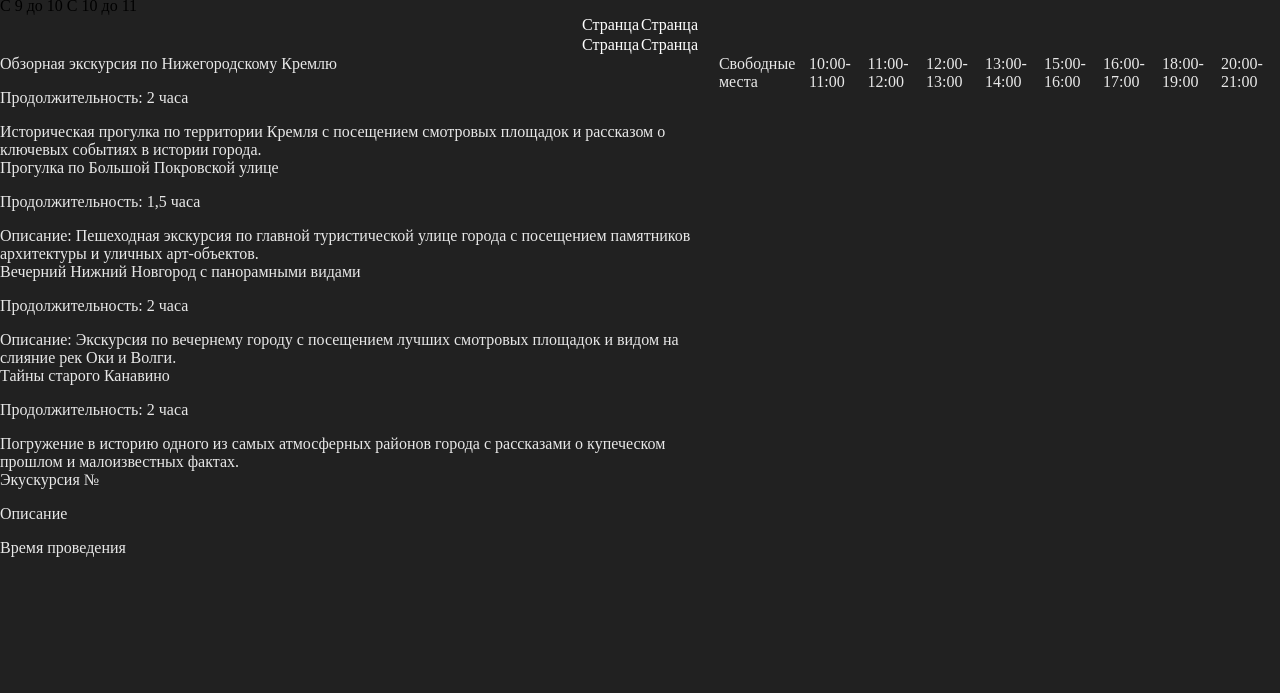
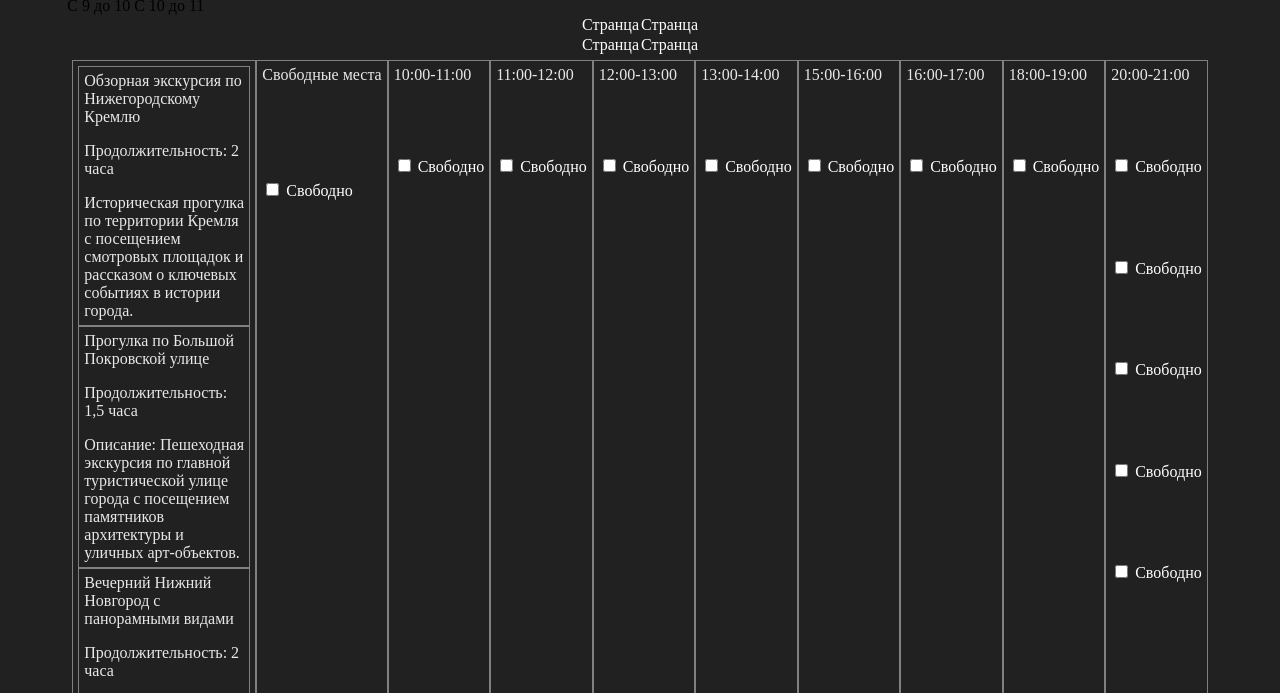
Before and after one commit to milota-dnr/module-1, a plain HTML site: page excursion.html in a window 1280 px wide. Shown: the part 77-770 px from the top of the page. Drawn offline with Linux system fonts and the light colour scheme.

Commit message:
работа над страницей рассписания экскурсий

```diff
--- a/excursion.html
+++ b/excursion.html
@@ -69,35 +69,101 @@
             </div>
             <div class="rows-svoboda">
                 <div class="block-1">Свободные места</div>
+                <form action="" style="border: 1px white; padding-top: 80%; padding-bottom: 10%;">
+                    <input type="checkbox" name="" id="">
+                    <label for="" style="color: white;">Свободно</label>
+                </form>
             </div>
             <div class="time">
                 <div class="block-1">10:00-11:00</div>
+                <form action="" style="border: 1px white; padding-top: 80%; padding-bottom: 10%;">
+                    <input type="checkbox" name="" id="">
+                    <label for="" style="color: white;">Свободно</label>
+                </form>
             </div>
             <div class="time">
                 <div class="block-1">11:00-12:00</div>
+                <form action="" style="border: 1px white; padding-top: 80%; padding-bottom: 10%;">
+                    <input type="checkbox" name="" id="">
+                    <label for="" style="color: white;">Свободно</label>
+                </form>
             </div>
             <div class="time">
                 <div class="block-1">12:00-13:00</div>
+                <form action="" style="border: 1px white; padding-top: 80%; padding-bottom: 10%;">
+                    <input type="checkbox" name="" id="">
+                    <label for="" style="color: white;">Свободно</label>
+                </form>
             </div>
             <div class="time">
                 <div class="block-1">13:00-14:00</div>
+                <form action="" style="border: 1px white; padding-top: 80%; padding-bottom: 10%;">
+                    <input type="checkbox" name="" id="">
+                    <label for="" style="color: white;">Свободно</label>
+                </form>
             </div>
             <div class="time">
                 <div class="block-1">15:00-16:00</div>
+                <form action="" style="border: 1px white; padding-top: 80%; padding-bottom: 10%;">
+                    <input type="checkbox" name="" id="">
+                    <label for="" style="color: white;">Свободно</label>
+                </form>
             </div>
             <div class="time">
                 <div class="block-1">16:00-17:00</div>
+                <form action="" style="border: 1px white; padding-top: 80%; padding-bottom: 10%;">
+                    <input type="checkbox" name="" id="">
+                    <label for="" style="color: white;">Свободно</label>
+                </form>
             </div>
             <div class="time">
                 <div class="block-1">18:00-19:00</div>
+                <form action="" style="border: 1px white; padding-top: 80%; padding-bottom: 10%;">
+                    <input type="checkbox" name="" id="">
+                    <label for="" style="color: white;">Свободно</label>
+                </form>
             </div>
             <div class="time">
                 <div class="block-1">20:00-21:00</div>
+                <form action="" style="border: 1px white; padding-top: 80%; padding-bottom: 10%;">
+                    <input type="checkbox" name="" id="">
+                    <label for="" style="color: white;">Свободно</label>
+                </form>
+                <form action="" style="border: 1px white; padding-top: 80%; padding-bottom: 10%;">
+                    <input type="checkbox" name="" id="">
+                    <label for="" style="color: white;">Свободно</label>
+                </form>
+                <form action="" style="border: 1px white; padding-top: 80%; padding-bottom: 10%;">
+                    <input type="checkbox" name="" id="">
+                    <label for="" style="color: white;">Свободно</label>
+                </form>
+                <form action="" style="border: 1px white; padding-top: 80%; padding-bottom: 10%;">
+                    <input type="checkbox" name="" id="">
+                    <label for="" style="color: white;">Свободно</label>
+                </form>
+                <form action="" style="border: 1px white; padding-top: 80%; padding-bottom: 10%;">
+                    <input type="checkbox" name="" id="">
+                    <label for="" style="color: white;">Свободно</label>
+                </form>
             </div>
         </div>
         <style>
             .table{
                 display: flex;
+                border: 1px solid grey;
+                flex-wrap: wrap;
+                padding: 5px;
+            }
+            .rows-svoboda, .excurs, .time, .ex{
+                border: 1px solid grey;
+                padding: 5px;
+            }
+            .table{
+                border: none;
+            }
+            .ex{
+
+                width: 160px;
             }
         </style>
     </section>
```
